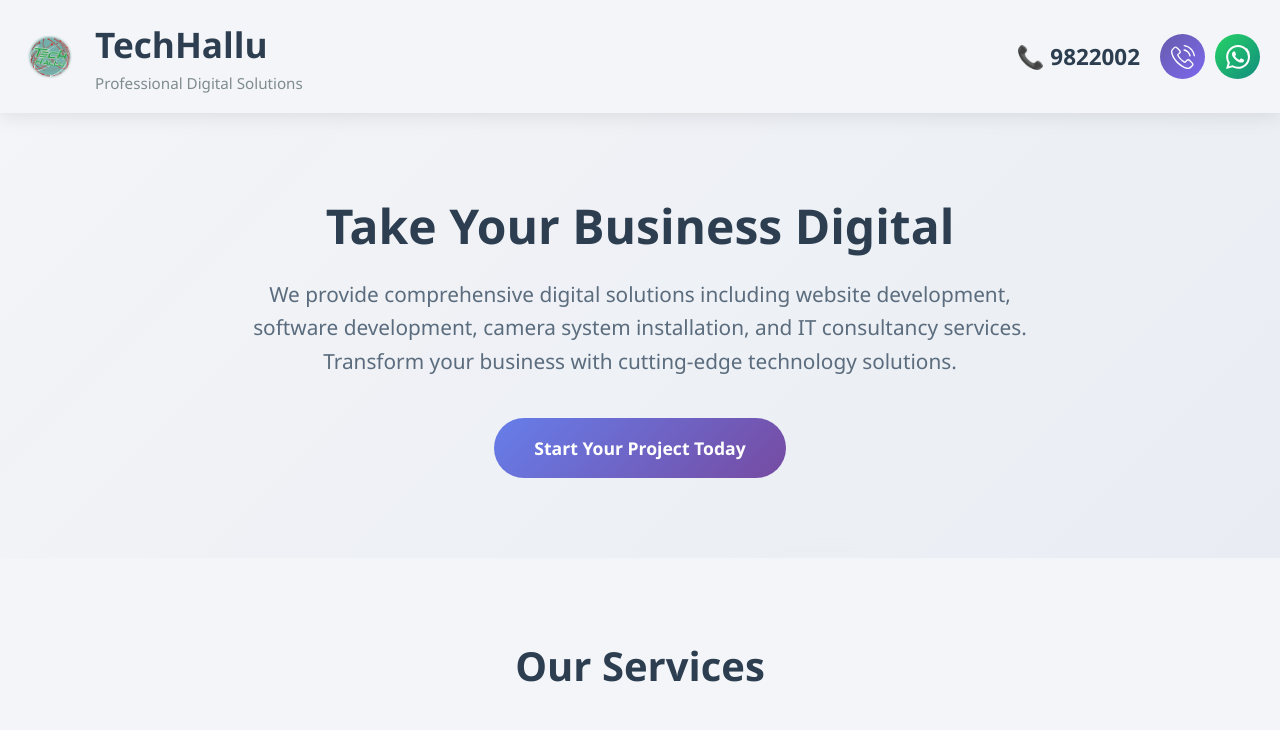
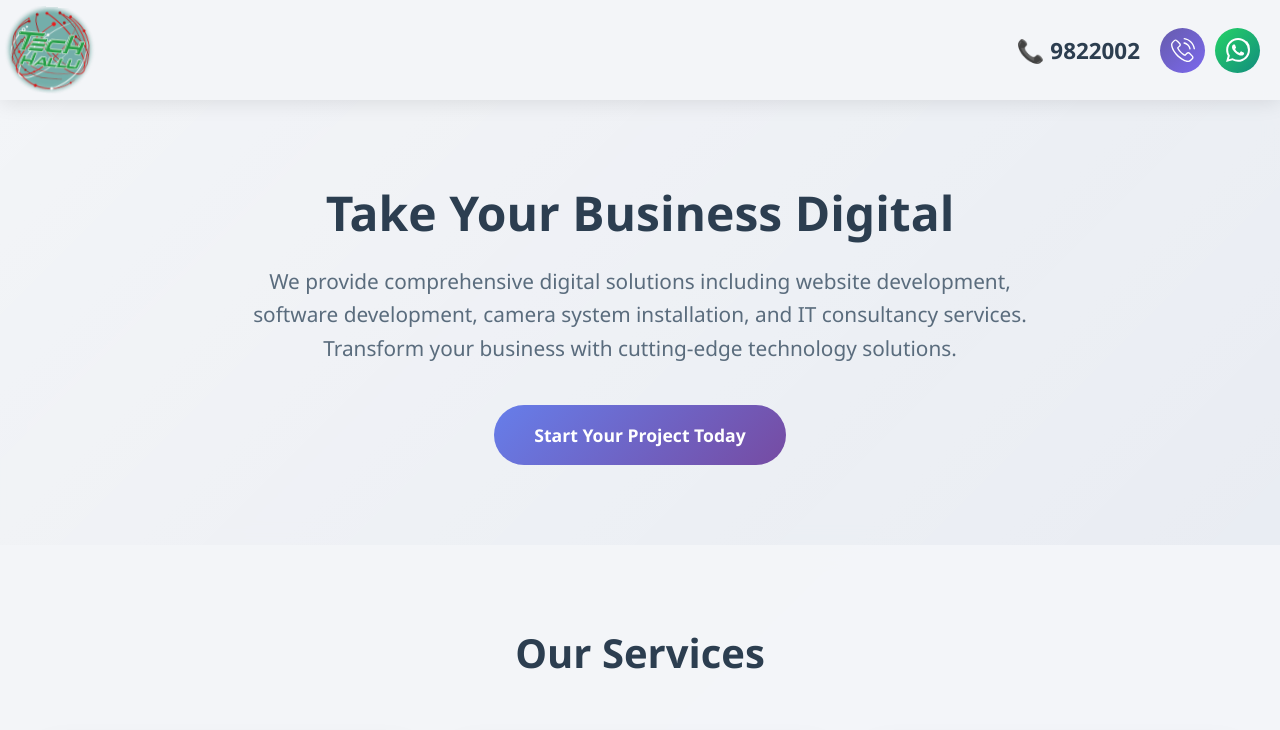
Before and after one commit to leonhart99999/hal.mv, a plain HTML site: page docs/index.html in a window 1280 px wide. Shown: the top 730 px of the page. Drawn offline with Linux system fonts and the light colour scheme.

Commit message:
logo center 2

```diff
--- a/docs/index.html
+++ b/docs/index.html
@@ -79,8 +79,7 @@
 
         .logo-image {
             width: 60px;
- height: 60px;
-            //background: linear-gradient(135deg, #667eea 0%, #764ba2 100%);
+            height: 60px;
             border-radius: 12px;
             display: flex;
             align-items: center;
@@ -467,11 +466,11 @@
     <header class="header">
         <div class="header-content">
             <div class="logo-section">
-                <div class="logo-image"><img src="TechHallu-Logo.png" style="width:100%"/></div>
-                <div class="company-info">
+                <div class="logo-image"><img src="TechHallu-Logo.png" style="width:200%"/></div>
+                <!-- <div class="company-info">
                     <h1>TechHallu</h1>
                     <div class="tagline">Professional Digital Solutions</div>
-                </div>
+                </div> -->
             </div>
             <div class="contact-header">
                 <div class="contact-number">
```
